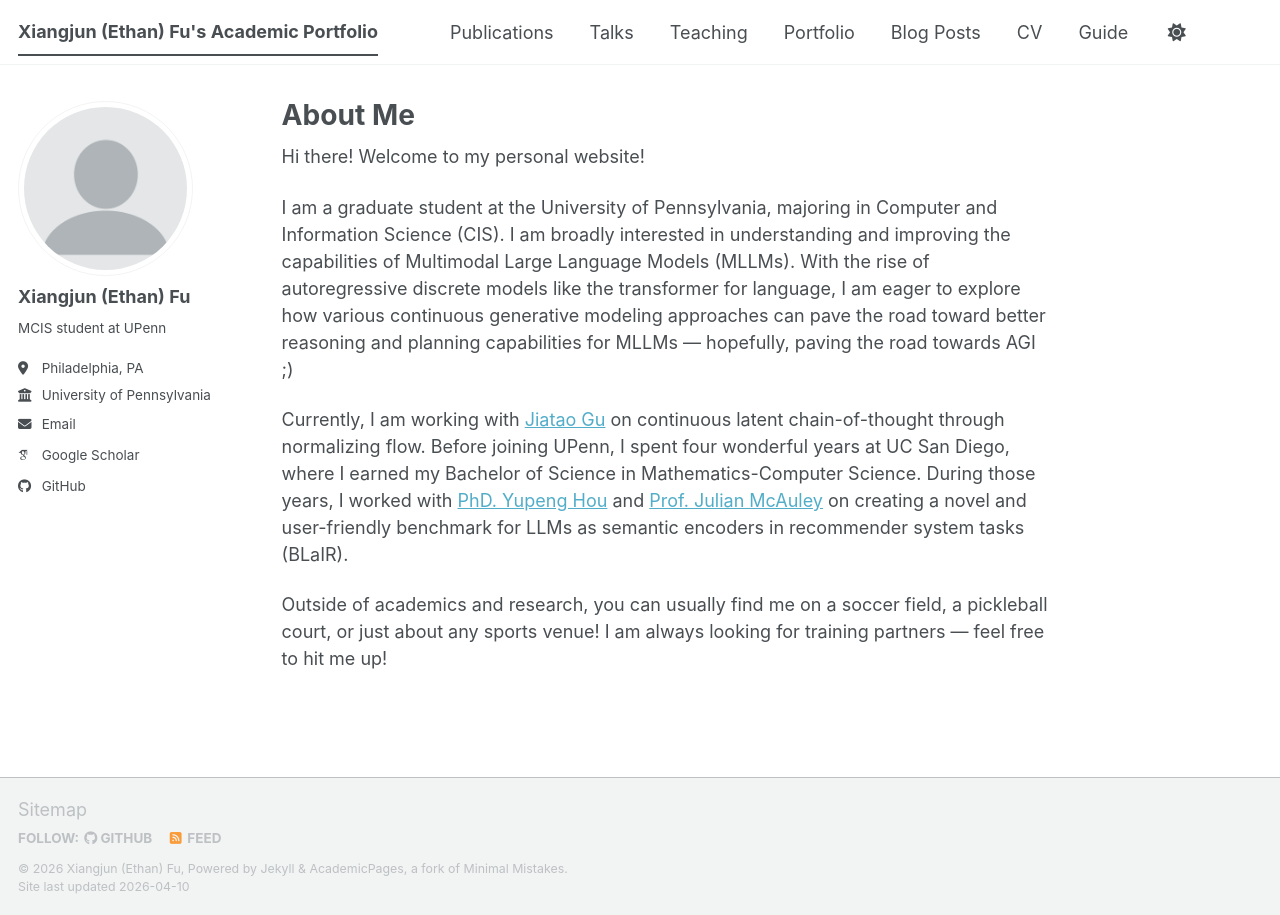
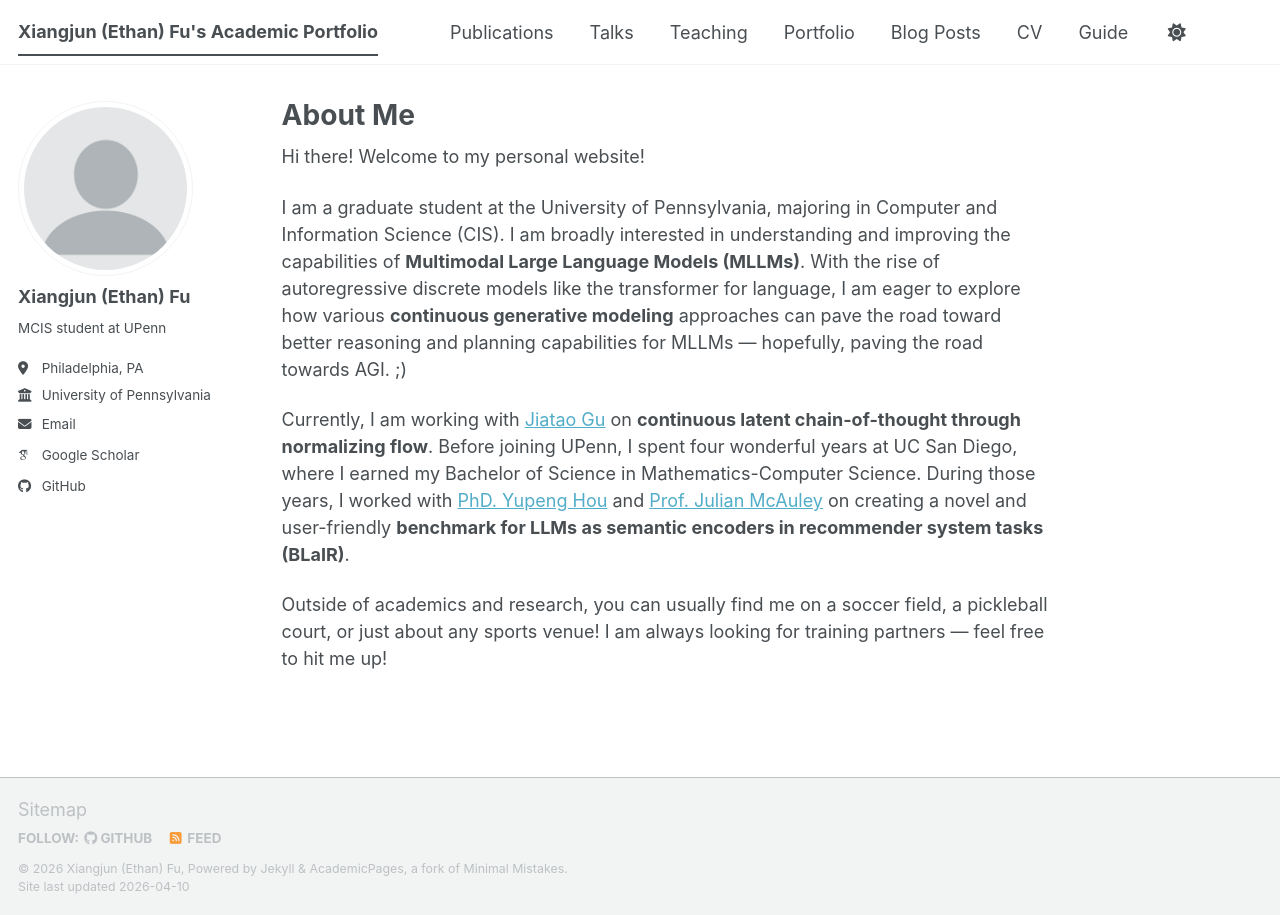
Before and after one commit to EthanFusion03/ethanfusion03.github.io, a Jekyll site: the page built from _pages/about.md, in a window 1280 px wide. Built offline with Jekyll 4.4.1, drawn with Linux system fonts in a browser that asks for light colours; some web fonts are replaced; a script bundle is joined from its source files by our own code; library files that are not in the unit come from our copies.

```diff
--- a/_pages/about.md
+++ b/_pages/about.md
@@ -9,8 +9,8 @@ redirect_from:
 
 Hi there! Welcome to my personal website!
 
-I am a graduate student at the University of Pennsylvania, majoring in Computer and Information Science (CIS). I am broadly interested in understanding and improving the capabilities of Multimodal Large Language Models (MLLMs). With the rise of autoregressive discrete models like the transformer for language, I am eager to explore how various continuous generative modeling approaches can pave the road toward better reasoning and planning capabilities for MLLMs — hopefully, paving the road towards AGI ;)
+I am a graduate student at the University of Pennsylvania, majoring in Computer and Information Science (CIS). I am broadly interested in understanding and improving the capabilities of **Multimodal Large Language Models (MLLMs)**. With the rise of autoregressive discrete models like the transformer for language, I am eager to explore how various **continuous generative modeling** approaches can pave the road toward better reasoning and planning capabilities for MLLMs — hopefully, paving the road towards AGI. ;)
 
-Currently, I am working with [Jiatao Gu](https://jiataogu.me/) on continuous latent chain-of-thought through normalizing flow. Before joining UPenn, I spent four wonderful years at UC San Diego, where I earned my Bachelor of Science in Mathematics-Computer Science. During those years, I worked with [PhD. Yupeng Hou](https://yupenghou.com/) and [Prof. Julian McAuley](https://cseweb.ucsd.edu/~jmcauley/) on creating a novel and user-friendly benchmark for LLMs as semantic encoders in recommender system tasks (BLaIR).
+Currently, I am working with [Jiatao Gu](https://jiataogu.me/) on **continuous latent chain-of-thought through normalizing flow**. Before joining UPenn, I spent four wonderful years at UC San Diego, where I earned my Bachelor of Science in Mathematics-Computer Science. During those years, I worked with [PhD. Yupeng Hou](https://yupenghou.com/) and [Prof. Julian McAuley](https://cseweb.ucsd.edu/~jmcauley/) on creating a novel and user-friendly **benchmark for LLMs as semantic encoders in recommender system tasks (BLaIR)**.
 
 Outside of academics and research, you can usually find me on a soccer field, a pickleball court, or just about any sports venue! I am always looking for training partners — feel free to hit me up!
```
